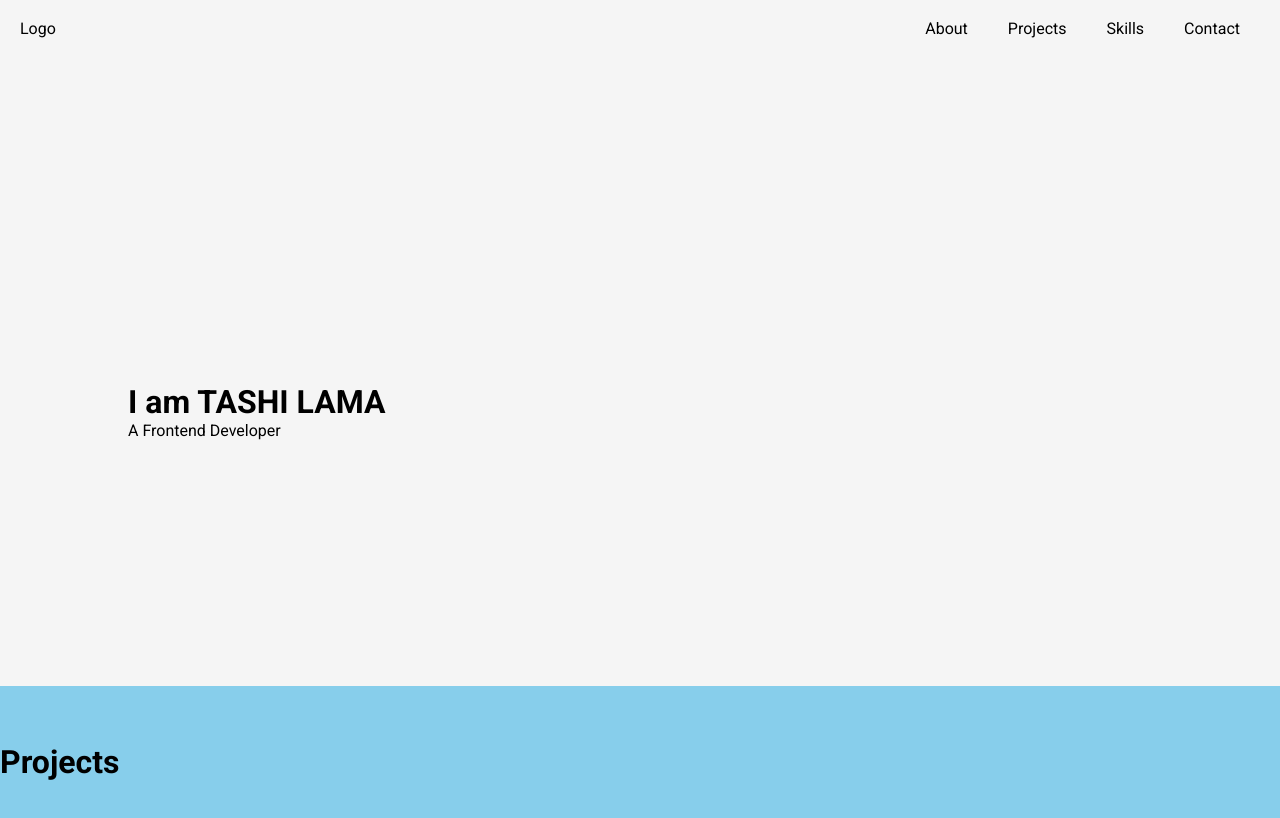
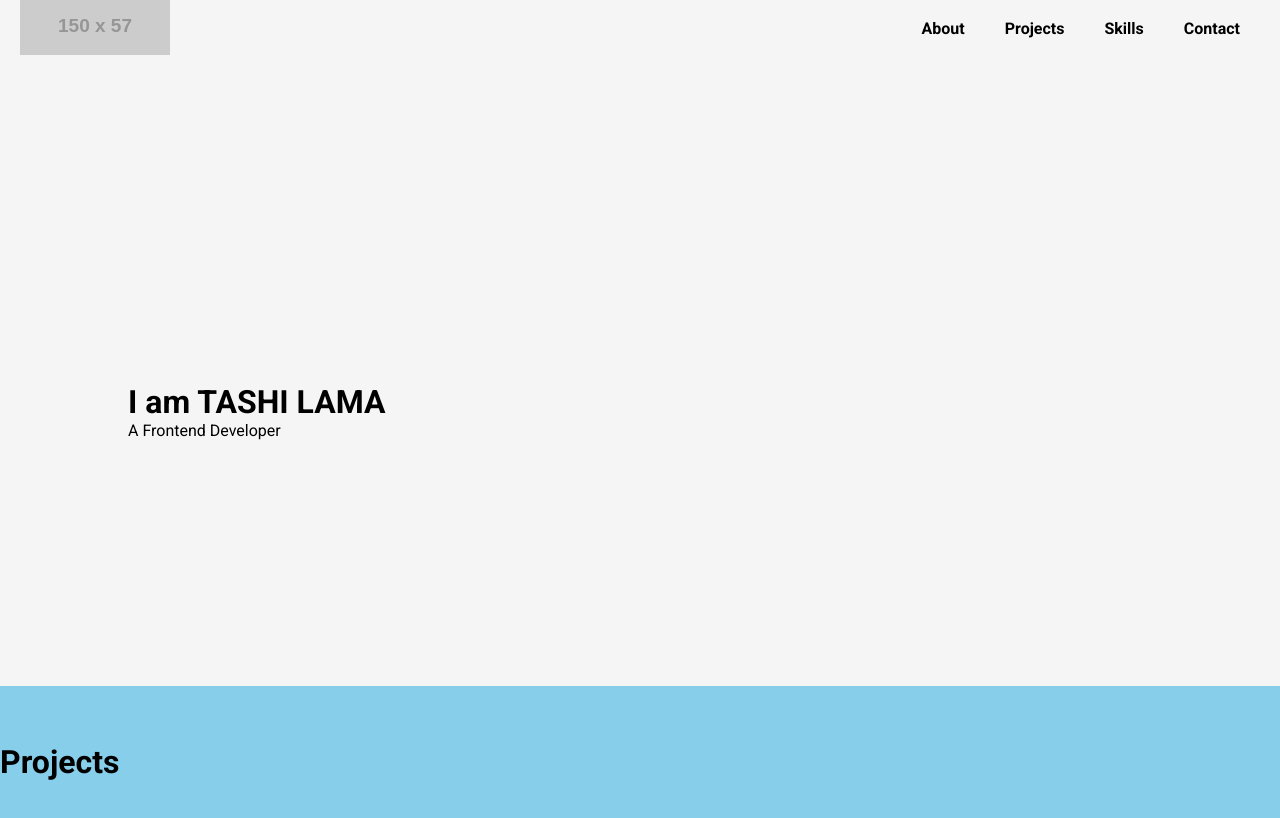
Before and after one commit to tacmoktan/my-portfolio, a React (Create React App) app: page / in a window 1280 px wide. Shown: the top 818 px of the page. Built offline with nearby package versions, Linux system fonts and the light colour scheme.

Commit message:
Add navbar scroll logic

```diff
--- a/src/components/Navbar.js
+++ b/src/components/Navbar.js
@@ -1,48 +1,78 @@
 import React from 'react';
 
 //styles
-import { makeStyles } from '@material-ui/core/styles';
+import { createMuiTheme, makeStyles } from '@material-ui/core/styles';
+import { ThemeProvider } from '@material-ui/styles';
 
+const myTheme = createMuiTheme({
+    palette: {
+        primary: {
+            main: '#AAA139',      //light, dark, contrast will be calculated from palette.primary.main
+        },
+        secondary: {
+            main: '#4D2D73'
+        }
+    }
+});
 
 //style variables
-let paddingVar= 20;
-const useNavStyles = makeStyles(theme => ({
+let paddingVar = 20;
+const navbarHeight = 57;
+
+const useNavStyles = makeStyles((theme, props) => ({
+
     headerClass: {
         display: "flex",
-        justifyContent:"flex-end",
-        alignItems:"center",
-        height:57,
-        position:"fixed",
-        width:"100%",/*
+        justifyContent: "flex-end",
+        alignItems: "center",
+        height: 57,
+        position: "fixed",
+        width: "100%",
+        fontWeight: 'bold',
+        background: props => props.headerBgColor,
+        transition: 'background 0.25s ease-in'
+        /*
         boxShadow: "0 1px 8px 0px" */
     },
-    logoClass:{
-        margin:"0 auto 0 20px"
+    logoClass: {
+        margin: "0 auto 0 20px"
     },
-    navbar:{
-        '& a':{
-            padding:paddingVar,
-            textDecoration:"none",
-            color:"black",
-            '&:hover':{
-                color:"white"
+    navbar: {
+        '& a': {
+            padding: paddingVar,
+            textDecoration: "none",
+            color: "black",
+            '&:hover': {
+                color: myTheme.palette.primary.main
             },
-            '&:nth-child(4)':{
-                marginRight:"20px"
+            '&:nth-child(4)': {
+                marginRight: "20px"
             }
         }
     }
 }));
 
-const Navbar = () => {
 
-    const { headerClass, navbar, logoClass } = useNavStyles();
+const Navbar = (props) => {
+
+    const [headerBgColor, setHeaderBgColor] = React.useState("transparent");
+
+    React.useEffect(() => {
+        window.onscroll = () => handleScroll() ;
+    });
+
+    const handleScroll = () => {
+        let headerColor;
+        headerColor = window.pageYOffset > navbarHeight ? myTheme.palette.secondary.main : "transparent";
+        setHeaderBgColor(headerColor);
+    }
+
+    const { headerClass, navbar, logoClass } = useNavStyles({headerBgColor});
 
     return (
-        <>
-        <header id="header" className={headerClass}>
+        <header id="header" className={headerClass} >
             <div id="logo" className={logoClass} >
-                Logo
+                <img src="https://via.placeholder.com/150x57" alt="logo" />
             </div>
             <nav className={navbar}>
                 <a href="#about">About</a>
@@ -51,7 +81,6 @@ const Navbar = () => {
                 <a href="#contact">Contact</a>
             </nav>
         </header>
-        </>
     );
 }
 
```
